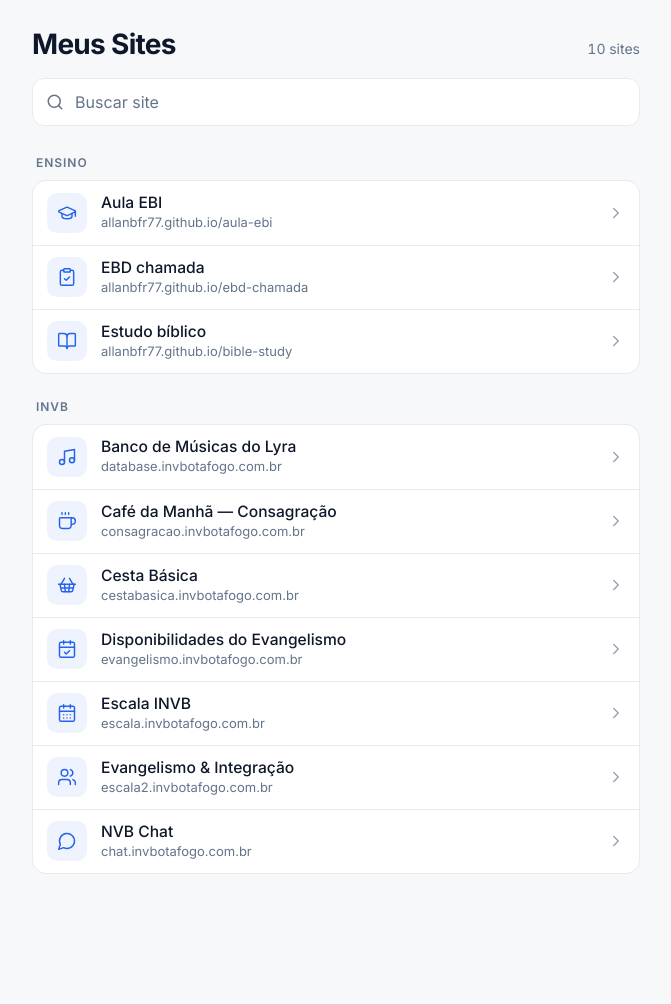
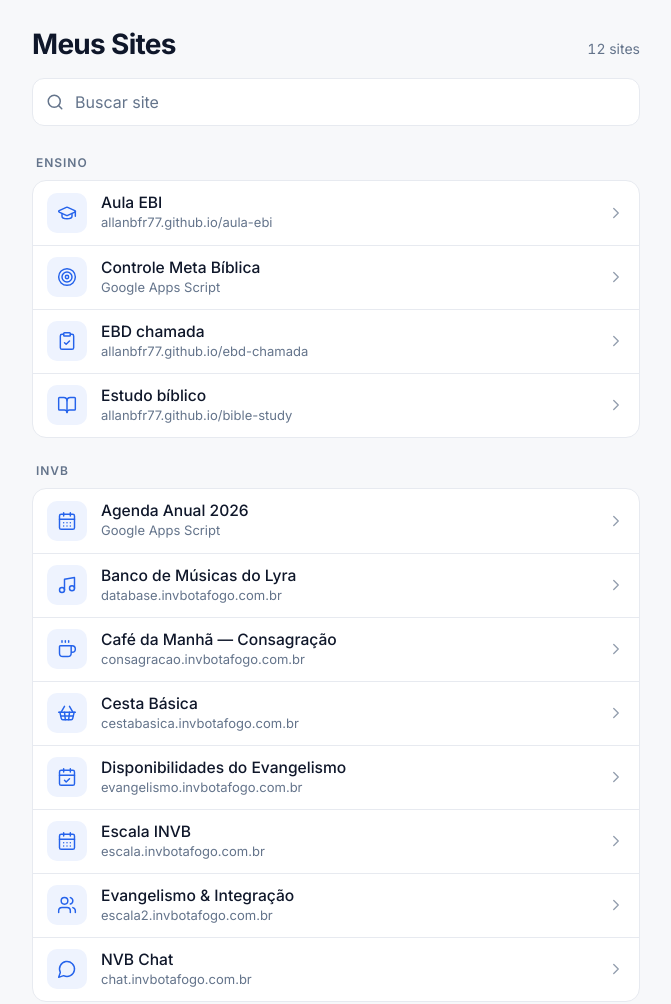
Before and after one commit to allanbfr77/meus-sites, a plain HTML site: page index.html in a window 1280 px wide. Shown: the whole page, without its empty margins (304-975 px from the left). Before the commit the page ends 930 px from the top, so only its background shows below. Drawn offline with Linux system fonts and the light colour scheme.

Commit message:
Adiciona Controle Meta Bíblica e Agenda Anual 2026
Co-Authored-By: Claude Opus 5.5 <noreply@anthropic.com>

```diff
--- a/index.html
+++ b/index.html
@@ -26,7 +26,7 @@
    - grupo: agrupa os sites em seções
    - icone: um destes nomes:
        calendario, calendario-ok, chat, cafe, cesta, pessoas,
-       musica, livro, prancheta, formatura, globo, casa, coracao,
+       musica, livro, prancheta, formatura, alvo, globo, casa, coracao,
        dinheiro, video, documento, configuracoes
    ============================================================ */
 const SITES = [
@@ -40,6 +40,8 @@ const SITES = [
   { nome: "EBD chamada",                     url: "https://allanbfr77.github.io/ebd-chamada/", grupo: "Ensino", icone: "prancheta" },
   { nome: "Estudo bíblico",                  url: "https://allanbfr77.github.io/bible-study/", grupo: "Ensino", icone: "livro" },
   { nome: "Aula EBI",                        url: "https://allanbfr77.github.io/aula-ebi/",    grupo: "Ensino", icone: "formatura" },
+  { nome: "Controle Meta Bíblica",           url: "https://script.google.com/macros/s/AKfycbzXO3QbNefANtCwiH4x-yrVjI9gLwpIjvY6L7vxeUP_h8XYo6REYJBzMEZBHV05poKh-w/exec", grupo: "Ensino", icone: "alvo" },
+  { nome: "Agenda Anual 2026",               url: "https://script.google.com/macros/s/AKfycbxzwYwBibBDxLooCPEvBOQGiT6xq7g_KfPvaMoMcY_Lw037pozPfr4pbQ6Jcz1i0QniUw/exec", grupo: "INVB",   icone: "calendario" },
 ];
 </script>
 <style>
@@ -127,6 +129,7 @@ const ICONS = {
   "livro": '<path d="M12 7v14"/><path d="M3 18a1 1 0 0 1-1-1V4a1 1 0 0 1 1-1h5a4 4 0 0 1 4 4 4 4 0 0 1 4-4h5a1 1 0 0 1 1 1v13a1 1 0 0 1-1 1h-6a3 3 0 0 0-3 3 3 3 0 0 0-3-3z"/>',
   "prancheta": '<rect width="8" height="4" x="8" y="2" rx="1" ry="1"/><path d="M16 4h2a2 2 0 0 1 2 2v14a2 2 0 0 1-2 2H6a2 2 0 0 1-2-2V6a2 2 0 0 1 2-2h2"/><path d="m9 14 2 2 4-4"/>',
   "formatura": '<path d="M21.42 10.922a1 1 0 0 0-.019-1.838L12.83 5.18a2 2 0 0 0-1.66 0L2.6 9.08a1 1 0 0 0 0 1.832l8.57 3.908a2 2 0 0 0 1.66 0z"/><path d="M22 10v6"/><path d="M6 12.5V16a6 3 0 0 0 12 0v-3.5"/>',
+  "alvo": '<circle cx="12" cy="12" r="10"/><circle cx="12" cy="12" r="6"/><circle cx="12" cy="12" r="2"/>',
   "globo": '<circle cx="12" cy="12" r="10"/><path d="M12 2a14.5 14.5 0 0 0 0 20 14.5 14.5 0 0 0 0-20"/><path d="M2 12h20"/>',
   "casa": '<path d="M15 21v-8a1 1 0 0 0-1-1h-4a1 1 0 0 0-1 1v8"/><path d="M3 10a2 2 0 0 1 .709-1.528l7-5.999a2 2 0 0 1 2.582 0l7 5.999A2 2 0 0 1 21 10v9a2 2 0 0 1-2 2H5a2 2 0 0 1-2-2z"/>',
   "coracao": '<path d="M19 14c1.49-1.46 3-3.21 3-5.5A5.5 5.5 0 0 0 16.5 3c-1.76 0-3 .5-4.5 2-1.5-1.5-2.74-2-4.5-2A5.5 5.5 0 0 0 2 8.5c0 2.3 1.5 4.05 3 5.5l7 7Z"/>',
@@ -138,7 +141,7 @@ const ICONS = {
 const CHEV = '<path d="m9 18 6-6-6-6"/>';
 const svg = (paths, cls) => `<svg class="${cls||""}" viewBox="0 0 24 24" fill="none" stroke="currentColor" stroke-width="1.75" stroke-linecap="round" stroke-linejoin="round" aria-hidden="true">${paths}</svg>`;
 const fixUrl = u => { u=(u||"").trim(); return /^https?:\/\//i.test(u) ? u : "https://"+u; };
-const host = u => { try { const x=new URL(u); return (x.hostname+x.pathname).replace(/^www\./,"").replace(/\/$/,""); } catch { return u; } };
+const host = u => { try { const x=new URL(u); if (x.hostname==="script.google.com") return "Google Apps Script"; return (x.hostname+x.pathname).replace(/^www\./,"").replace(/\/$/,""); } catch { return u; } };
 const norm = s => s.toLowerCase().normalize("NFD").replace(/[̀-ͯ]/g,"");
 const sites = SITES.filter(s => s && s.nome && s.url).map(s => ({...s, url: fixUrl(s.url)}));
 const ORDER = ["Ensino", "INVB"];
```
